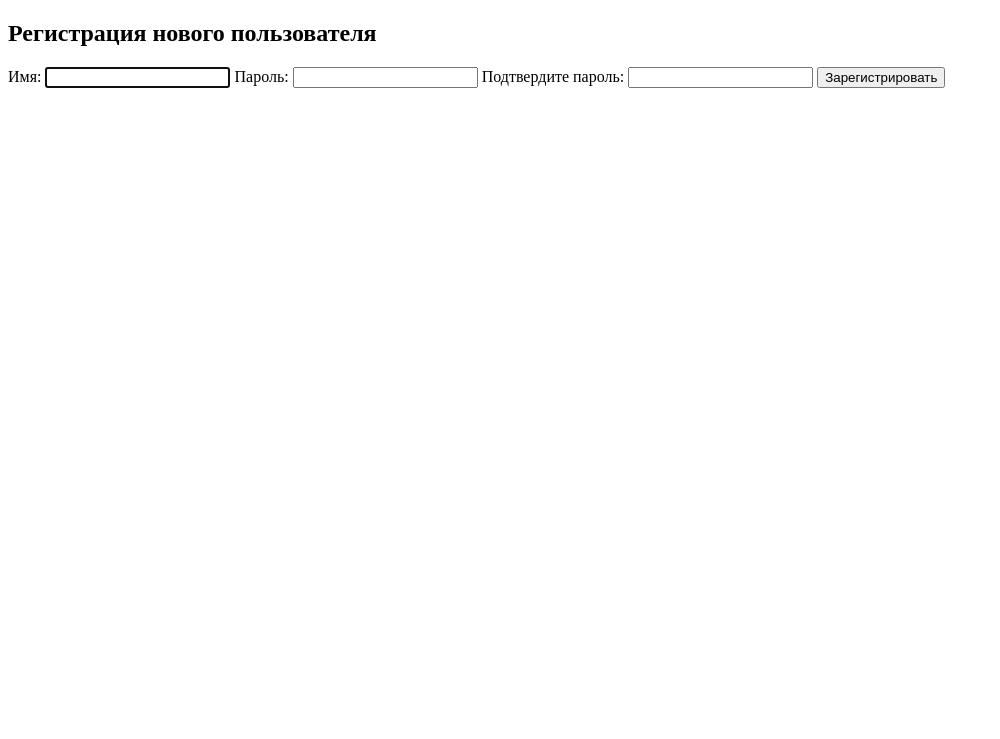
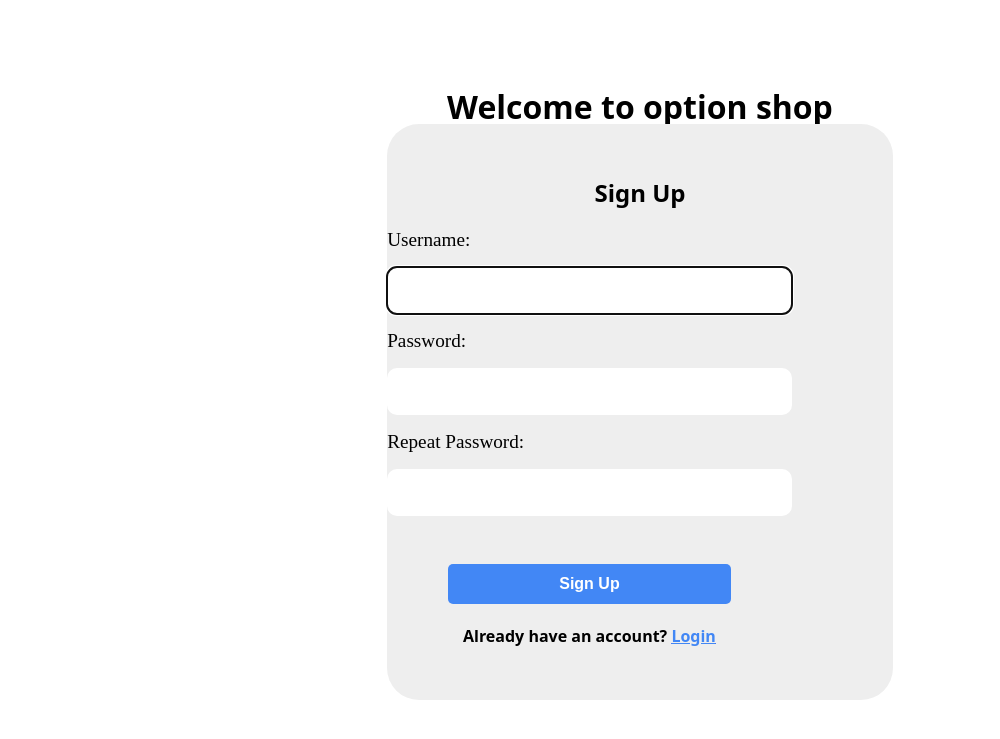
Before and after one commit to dayveedaniel/Django_lab, a Django app: page /accounts/signup/ in a window 1280 px wide. Shown: the top 739 px of the page, without its empty margins (0-1000 px from the left). Run offline with Django 5.2, Linux system fonts and the light colour scheme.

Commit message:
updated login page and sign up

```diff
--- a/static/css/style.css
+++ b/static/css/style.css
@@ -21,8 +21,19 @@ h2 {
 h1 {
   font-family: montserrat, sans;
   text-align: center;
-  padding: 5rem 0rem 1rem;
+  padding: 5%;
 }
+
+h4 {
+  font-family: montserrat, sans;
+  text-align: center;
+}
+
+h4 span {
+    color: #4287f5;
+    text-decoration: underline;
+}
+
 label {
   font-size: 1.2rem;
 }
@@ -44,6 +55,7 @@ input {
   flex-direction: column;
   gap: 1rem;
 }
+
 button {
   margin-top: 2rem;
   height: 40px;
--- a/templates/registration/login.html
+++ b/templates/registration/login.html
@@ -27,6 +27,7 @@
                     <button type="submit">Login</button>
                 </div>
             </form>
+            <h4>Don't have an account? <a href="{% url 'signup' %}" ><span> Sign Up </span></a></h4>
         </section>
     </main>
 </div>
--- a/templates/signup.html
+++ b/templates/signup.html
@@ -1,21 +1,62 @@
+<!--<!DOCTYPE html>-->
+<!--<html lang="en">-->
+<!--<head>-->
+<!--    <meta charset="UTF-8">-->
+<!--    <title>Title</title>-->
+<!--</head>-->
+<!--<body>-->
+<!--<h2>Регистрация нового пользователя</h2>-->
+<!--<form method="post">-->
+<!--    {% csrf_token %}-->
+<!--    <label for="{{ form.username.id_for_label }}">Имя:</label>-->
+<!--    {{ form.username }}-->
+<!--    <label for="{{ form.password1.id_for_label }}">Пароль:</label>-->
+<!--    {{ form.password1 }}-->
+<!--    <label for="{{ form.password2.id_for_label }}">Подтвердите пароль:</label>-->
+<!--    {{ form.password2 }}-->
+<!--    <button type="submit">Зарегистрировать</button>-->
+<!--</form>-->
+
+<!--</body>-->
+<!--</html>-->
+
 <!DOCTYPE html>
 <html lang="en">
+
 <head>
     <meta charset="UTF-8">
-    <title>Title</title>
+    <meta http-equiv="X-UA-Compatible" content="IE=edge">
+    <meta name="viewport" content="width=device-width, initial-scale=1.0">
+    <link rel="stylesheet" href="../../static/css/style.css">
+    <title>Sign Up</title>
 </head>
 <body>
-<h2>Регистрация нового пользователя</h2>
-<form method="post">
-    {% csrf_token %}
-    <label for="{{ form.username.id_for_label }}">Имя:</label>
-    {{ form.username }}
-    <label for="{{ form.password1.id_for_label }}">Пароль:</label>
-    {{ form.password1 }}
-    <label for="{{ form.password2.id_for_label }}">Подтвердите пароль:</label>
-    {{ form.password2 }}
-    <button type="submit">Зарегистрировать</button>
-</form>
+<h1> Welcome to option shop </h1>
+<div class="auth">
+    <main class='sign-up form'>
+        <h2> Sign Up </h2>
+        <section>
+            <form method='POST'>
+                {% csrf_token %}
+                <div class='login'>
 
+                    <label for="{{ form.username.id_for_label }}">Username:</label>
+                    {{ form.username }}
+
+                    <label for="{{ form.password1.id_for_label }}">Password:</label>
+                    {{ form.password1 }}
+
+                    <label for="{{ form.password2.id_for_label }}">Repeat Password:</label>
+                    {{ form.password2 }}
+
+                    <button type="submit">Sign Up</button>
+                </div>
+            </form>
+            <h4>Already have an account? <a href="{% url 'login' %}"><span> Login </span></a></h4>
+
+        </section>
+    </main>
+</div>
 </body>
+
 </html>
```
